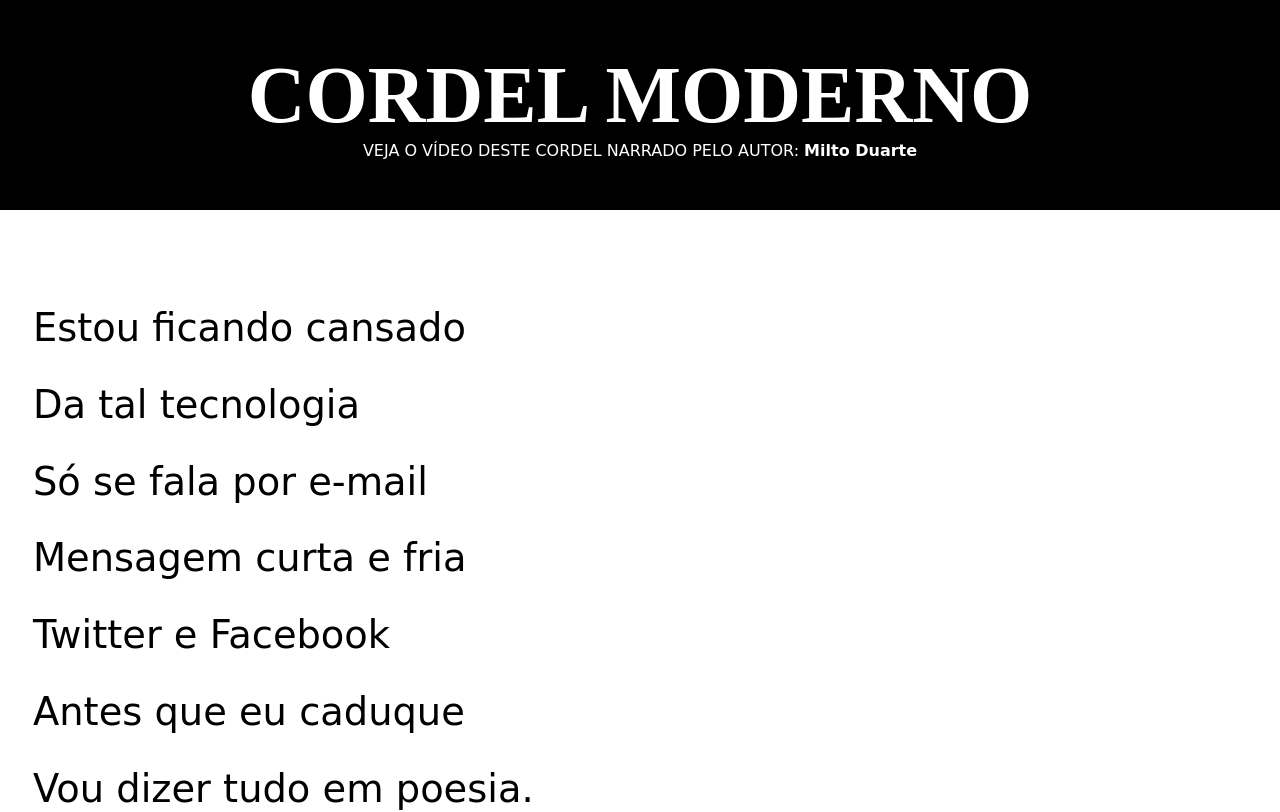
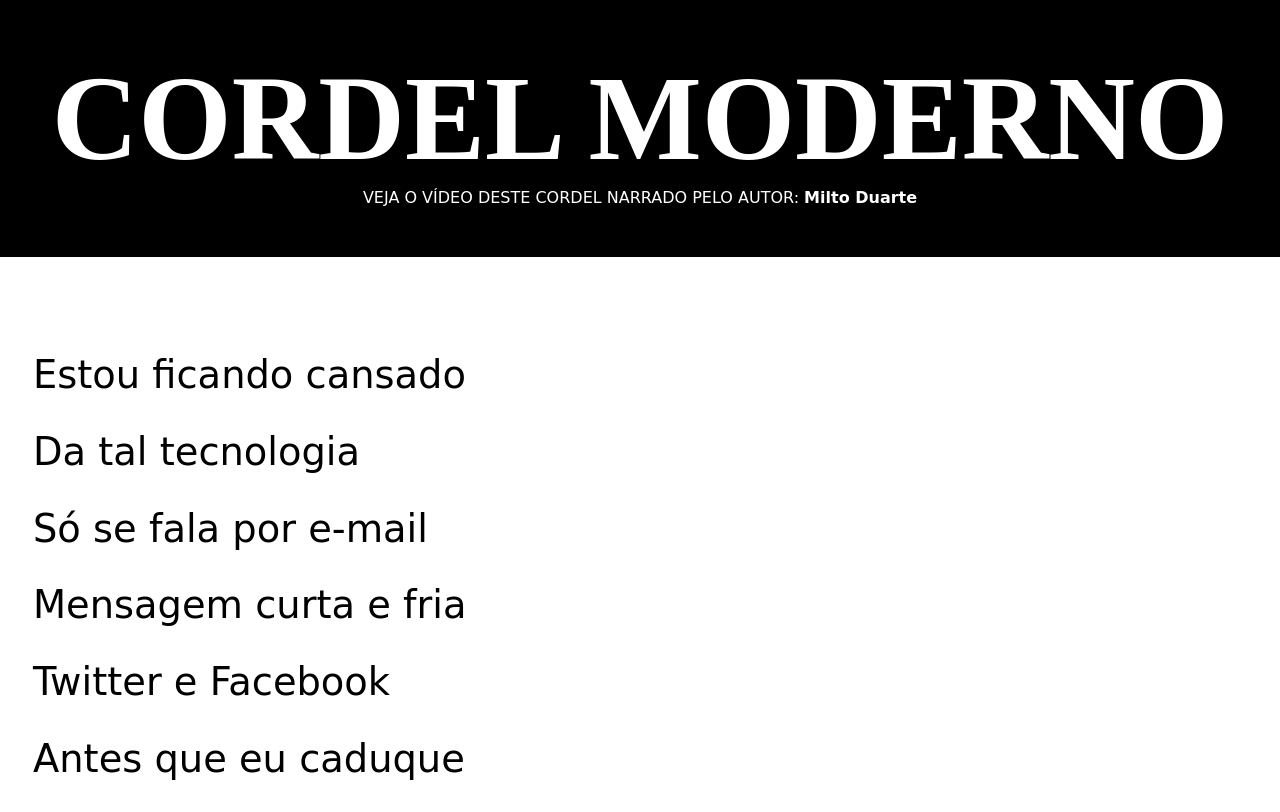
Before and after one commit to Edyylson/projeto4cordel, a plain HTML site: page index.html in a window 1280 px wide. Shown: the top 812 px of the page. Drawn offline with Linux system fonts and the light colour scheme.

Commit message:
reajuste 02

```diff
--- a/style.css
+++ b/style.css
@@ -38,7 +38,7 @@ header>h1 {
   padding-top: 50px;
   font-family: var(--fonte02);
   font-size: 70px;
-  font-size: 10vmin;
+  font-size: 15vmin;
 
 }
 
```
